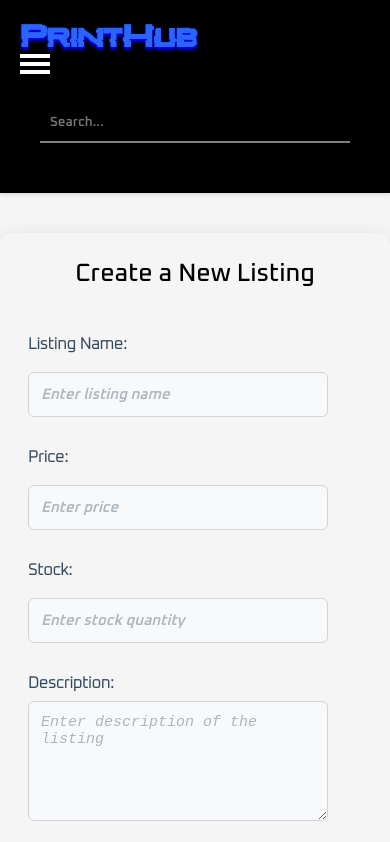
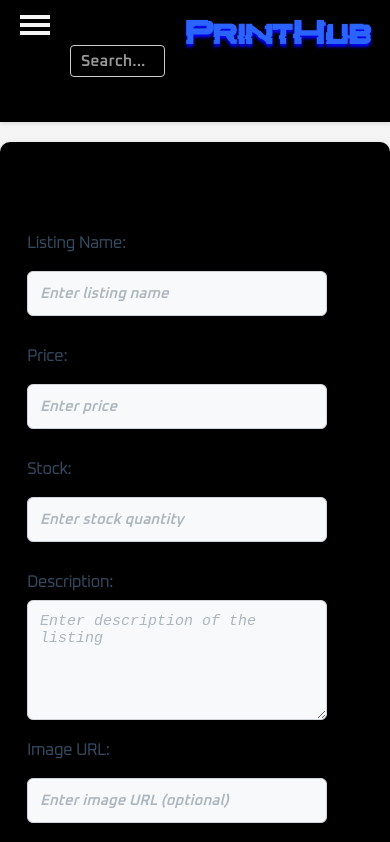
Before and after one commit to shrncr/printhub, a React (Create React App) app in the folder client/: page /seller-listing in a window 390 px wide. Shown: the top 842 px of the page. Built offline with nearby package versions, Linux system fonts and the light colour scheme.

Commit message:
FIX: Made some mobile adjustments and css

```diff
--- a/client/src/components/NavBar.jsx
+++ b/client/src/components/NavBar.jsx
@@ -1,11 +1,12 @@
 import React, { useState } from "react";
-import { Link, useNavigate } from "react-router-dom";
+import { Link, useNavigate, useLocation } from "react-router-dom";
 import { useUser } from "./UserContext"; // Assuming you're using a UserContext
 import "../styles/NavBar.css"; // Import the CSS file for navbar styling
 
 export default function NavBar() {
   const [query, setQuery] = useState("");
   const navigate = useNavigate();
+  const location = useLocation(); // Hook to get the current route
   const { user } = useUser(); // Get user data from context
   const [menuOpen, setMenuOpen] = useState(false);
 
@@ -67,12 +68,15 @@ export default function NavBar() {
       <li>
         <Link to="/cart">Cart</Link>
       </li>
-
     </>
   );
+
   const toggleMenu = () => {
     setMenuOpen(!menuOpen);
   };
+
+  // Pages where the search bar should not be displayed
+  const hideSearchBarPaths = ["/login", "/cart", "/profile", "/signup"];
 
   return (
     <header className="navbar">
@@ -84,6 +88,8 @@ export default function NavBar() {
         <div></div>
       </div>
 
+      {/* Conditionally render the search bar */}
+      {!hideSearchBarPaths.includes(location.pathname) && (
         <form className="searchBar" onSubmit={handleSearch}>
           <input
             type="text"
@@ -93,6 +99,7 @@ export default function NavBar() {
             className="searchInput"
           />
         </form>
+      )}
 
       <nav>
         <ul className={`nav-links ${menuOpen ? "active" : ""}`}>
--- a/client/src/styles/HomePage.css
+++ b/client/src/styles/HomePage.css
@@ -2,16 +2,16 @@
   font-family: 'MainFont';
   src: url('../styles/fonts/Oxanium-ExtraLight.ttf');
 }
+
 @font-face {
   font-family: 'ProductFont';
   src: url('../styles/fonts/Oxanium-SemiBold.ttf');
 }
 
-
 .homepage {
   margin: 0;
   padding: 0;
-    font-family:'MainFont';
+  font-family: 'MainFont';
   background-color: whitesmoke;
   line-height: 1.6;
 }
@@ -24,136 +24,52 @@
 h1, h2 {
   margin: 0;
   font-weight: 300;
+  object-fit: cover;
 }
-
 
 /* Hero Section */
 .hero {
   display: flex;
-    flex-direction: column;
-    justify-content: space-between;
+  flex-direction: column; /* Stack video and text vertically */
   justify-content: center;
   align-items: center;
   padding: 55px;
+  background-color: #000;
+  position: relative; /* Allows for layering */
+  overflow: hidden; /* Prevents overflow issues */
+  height: 100vh; /* Full screen height */
+}
 
-    background-color: #000;
+.hero-video {
+  width: 100%;
+  max-height: 60vh; /* Limit video height on smaller screens */
+  object-fit: cover; /* Ensures the video fills the section */
+  border-radius: 8px; /* Optional: Add rounded corners */
 }
 
 .hero-text {
   max-width: 80%;
   text-align: center;
-    font-family:'MainFont';
+  font-family: 'MainFont';
+  margin-top: 20px; /* Add spacing between the video and text */
+  object-fit: cover;
 }
 
 .hero-text h2 {
-    font-size: 2.5em;
+  font-size: 2.5em; /* Default size for larger screens */
   color: whitesmoke;
+  animation: typing 3s steps(30, end), blink 0.5s step-end infinite;
+
 }
 
-  .hero-image {
-
-    height: 400px;
-    border-radius: 8px;
-    width:600px;
-    max-width:fit-content;
-    max-height: 100%;
-  }
-
-  /* Recommended Section */
-  .recommended {
-    text-align: center;
-    padding: 40px 20px;
-    background-image: linear-gradient(black,whitesmoke, white);
-  }
-
-  .recommended h2 {
-    font-size: 1.8em;
-    margin-bottom: 20px;
-    font-family: 'MainFont';
-    color:whitesmoke
-  }
-
-  .recommended-images {
-    display: flex;
-    justify-content: center;
-    gap: 15px;
-  }
-
-  .recommended-images img {
-    width: 150px;
-    height: 150px;
-    border-radius: 10px;
-    object-fit: cover;
-  }
-
-  .recommendedText{
-    font-family:'ProductFont' ;
-  }
-
-  .AddCartButt{
-    width: 100%;
-    padding: 0.5rem;
-    background: rgb(43, 99, 253);
-    color: #fff;
-    border: none;
-    border-radius: 4px;
-    cursor: pointer;
-    font-family: 'ProductFont';
-  }
-  .NamePrice{
-    display:flex;
-    justify-content: space-between;
-  }
-
-  @media (max-width: 768px) {
-    /* Adjust hero section for smaller screens */
-    .hero {
-      padding: 20px;
-    }
-
-    .hero-text h2 {
-      font-size: 1.8em;
-    }
-
-    .hero-image {
-      width: 100%;
-      height: auto;
-    }
-
-    /* Adjust recommended section */
-    .recommended h2 {
-      font-size: 1.6em;
-    }
-
-    .recommended-images {
-      flex-direction: column;
-      align-items: center;
-    }
-
-    .recommended-images img {
-      width: 120px;
-      height: 120px;
-    }
-
-    /* Adjust button and name-price layout */
-    .AddCartButt {
-      width: 100%;
-      padding: 0.4rem;
-    }
-
-    .NamePrice {
-      flex-direction: column;
-      align-items: flex-start;
-    }
-  }
-
-
+/* Typing Effect */
 .typing {
   font-family: monospace;
   overflow: hidden;
   white-space: nowrap;
   border-right: 3px solid #fff;
   animation: typing 3s steps(30, end), blink 0.5s step-end infinite;
+  object-fit: cover;
 }
 
 @keyframes typing {
@@ -173,3 +89,84 @@
     border-color: white;
   }
 }
+
+/* Recommended Section */
+.recommended {
+  text-align: center;
+  padding: 40px 20px;
+  background-image: linear-gradient(black, whitesmoke, white);
+}
+
+.recommended h2 {
+  font-size: 1.8em;
+  margin-bottom: 20px;
+  font-family: 'MainFont';
+  color: whitesmoke;
+}
+
+.recommended-images {
+  display: flex;
+  justify-content: center;
+  gap: 15px;
+}
+
+.recommended-images img {
+  width: 150px;
+  height: 150px;
+  border-radius: 10px;
+  object-fit: cover;
+}
+
+.recommendedText {
+  font-family: 'ProductFont';
+}
+
+.AddCartButt {
+  width: 100%;
+  padding: 0.5rem;
+  background: rgb(43, 99, 253);
+  color: #fff;
+  border: none;
+  border-radius: 4px;
+  cursor: pointer;
+  font-family: 'ProductFont';
+}
+
+.NamePrice {
+  display: flex;
+  justify-content: space-between;
+}
+
+/* Media Queries for Responsiveness */
+@media (max-width: 768px) {
+  /* Hero Section Adjustments for Tablets */
+  .hero {
+    padding: 20px;
+    height: auto; /* Let content dictate height */
+  }
+
+  .hero-video {
+    max-height: 50vh; /* Limit video height */
+    width: 100%; /* Ensure video width adapts */
+  }
+
+  .hero-text h2 {
+    font-size: 1.8em; /* Adjust font size for tablets */
+  }
+}
+
+@media (max-width: 480px) {
+  /* Hero Section Adjustments for Phones */
+  .hero {
+    padding: 10px; /* Reduce padding for very small screens */
+  }
+
+  .hero-video {
+    max-height: 40vh; /* Further limit video height on phones */
+    width: 100%;
+  }
+
+  .hero-text h2 {
+    font-size: 1.5em; /* Adjust font size for smaller phones */
+  }
+}
--- a/client/src/styles/NavBar.css
+++ b/client/src/styles/NavBar.css
@@ -1,38 +1,43 @@
 /* NavBar.css */
-@font-face{
+
+/* Custom Fonts */
+@font-face {
   font-family: 'LogoFont';
-  src: url('../styles/fonts/Glitch\ inside.otf');
+  src: url('../styles/fonts/Glitch inside.otf');
 }
+
 @font-face {
   font-family: 'LinkFont';
   src: url('../styles/fonts/Oxanium-Medium.ttf');
 }
-/* General Styling for the Navbar */
+
+/* General Navbar Styling */
 .navbar {
   display: flex;
-    flex-direction: row;
   justify-content: space-between;
   align-items: center;
-    padding: 0px 20px;
-    background-color:rgb(0, 0, 0);
-    box-shadow: 0 2px 4px rgba(0, 0, 0, 0.1);
-
-    overflow:hidden;
+  padding: 10px 20px;
+  background-color: rgb(0, 0, 0); /* Navbar background */
+  box-shadow: 0 2px 4px rgba(0, 0, 0, 0.1); /* Subtle shadow for depth */
+  position: sticky;
+  top: 0;
+  z-index: 1000;
+  min-height: 60px; /* Consistent height */
   flex-wrap: nowrap;
+  overflow: hidden;
 }
 
 /* Logo Styling */
 .logo {
-    font-size: 1.9em;
+  font-size: 2em;
   font-weight: bold;
-    /*color:orange;
-    text-shadow: 0px 3px 3px orangered;*/
-    color: rgb(43, 99, 253); /*Logo Text color*/
+  color: rgb(43, 99, 253); /* Logo text color */
   text-shadow: 0px 3px 3px rgb(0, 0, 247);
+  font-family: 'LogoFont';
+  white-space: nowrap;
   margin: 0;
-    white-space: nowrap;
-    font-family: 'LogoFont';
 }
+
 
 /* Navigation Links */
 .nav-links {
@@ -41,45 +46,47 @@
   gap: 20px;
   margin: 0;
   padding: 0;
-    flex-wrap: nowrap;
+  font-family: 'LinkFont';
   white-space: nowrap;
-    overflow-x: auto;
-    font-family: 'LinkFont';
-  }
-  .nav-links.active{
-    display:flex;
 }
 
 .nav-links li {
   font-size: 1.2em;
-    flex-shrink:0;
 }
 
 .nav-links a {
   text-decoration: none;
-    color: whitesmoke; /* Black text for links */
-    font-weight: 500;
+  color: whitesmoke; /* Link text color */
   transition: color 0.3s ease;
-
 }
 
 .nav-links a:hover {
-    color: #007bff; /* Add a hover color for better interactivity */
+  color: #007bff; /* Link hover color */
 }
 
-  /* Make Navbar Responsive */
+/* Responsive Navbar */
 @media (max-width: 768px) {
   .navbar {
     flex-direction: column;
     align-items: flex-start;
-      padding: 20px;
+    padding: 15px 20px;
   }
 
-    .nav-links{
+  /* Navigation Links for Smaller Screens */
+  .nav-links {
     flex-direction: column;
+    display: none;
     gap: 10px;
-      display:none;
+    width: 100%;
+    background-color: rgb(0, 0, 0); /* Background for dropdown */
+    padding: 10px 0;
+    border-radius: 8px; /* Rounded corners for dropdown */
   }
+
+  .nav-links.active {
+    display: flex;
+  }
+
   /* Hamburger Menu */
   .hamburger {
     display: flex;
@@ -91,15 +98,11 @@
   .hamburger div {
     width: 30px;
     height: 4px;
-        background-color: #fff;
+    background-color: whitesmoke;
     transition: all 0.3s;
   }
 
-    /* Show links and search bar when hamburger is clicked */
-    .navbar.open .nav-links{
-        display: flex;
-    }
-
+  /* Animate Hamburger Icon on Click */
   .navbar.open .hamburger div:nth-child(1) {
     transform: rotate(45deg) translateY(8px);
   }
@@ -111,19 +114,60 @@
   .navbar.open .hamburger div:nth-child(3) {
     transform: rotate(-45deg) translateY(-8px);
   }
+
+  .navbar.open .nav-links {
+    display: flex;
+  }
 }
 
-  .searchBar{
+/* Search Bar */
+.searchBar {
   display: flex;
+  align-items: center;
   max-width: 500px;
   flex: 1;
+  margin-left: auto;
   background-color: rgb(0, 0, 0);
 }
-  .searchBar input{
+
+.searchBar input {
+  width: 100%;
+  padding: 5px 10px;
   background-color: rgb(0, 0, 0);
-    color:whitesmoke;
+  color: whitesmoke;
+  border: 1px solid #ccc;
+  border-radius: 4px;
+  font-size: 1em;
 }
 
-  body{
+.searchBar input::placeholder {
+  color: #999; /* Placeholder color */
+}
+
+/* Body Styling */
+body {
   background-color: whitesmoke;
+  margin: 0;
 }
+
+/* Utility Classes */
+.hidden {
+  display: none;
+}
+
+/* Responsive Navbar */
+@media (max-width: 768px) {
+
+  /* Reorder logo and hamburger for mobile */
+  .navbar {
+    flex-direction: row; /* Override column layout for mobile */
+  }
+
+  .hamburger {
+    order: 0; /* Move hamburger to the left */
+  }
+
+  .logo {
+    order: 1; /* Move logo to the right */
+  }
+}
--- a/client/src/styles/SellerListing.css
+++ b/client/src/styles/SellerListing.css
@@ -3,12 +3,19 @@
 /* Container for the seller listing page */
 .seller-listing {
   max-width: 800px;
-  margin: 40px auto;
-  padding: 25px;
-  background-color: whitesmoke;
-  border-radius: 12px;
-  box-shadow: 0 4px 20px rgba(0, 0, 0, 0.1);
+  margin: 20px auto; /* Reduced margin for mobile */
+  padding: 15px; /* Reduced padding for mobile */
+  background-color: black;
+  border-radius: 10px;
+  box-shadow: 0 2px 10px rgba(0, 0, 0, 0.1);
   font-family: 'MainFont';
+}
+
+/* Media query for mobile devices */
+@media (max-width: 768px) {
+  .seller-listing {
+    max-width: 95%; /* Adjust to fit screen width */
+  }
 }
 
 /* Header Styles */
```
Also changed, not shown: client/src/components/Home.jsx (+17 -16 lines). Lines whose indentation alone changed are shown as unchanged.
